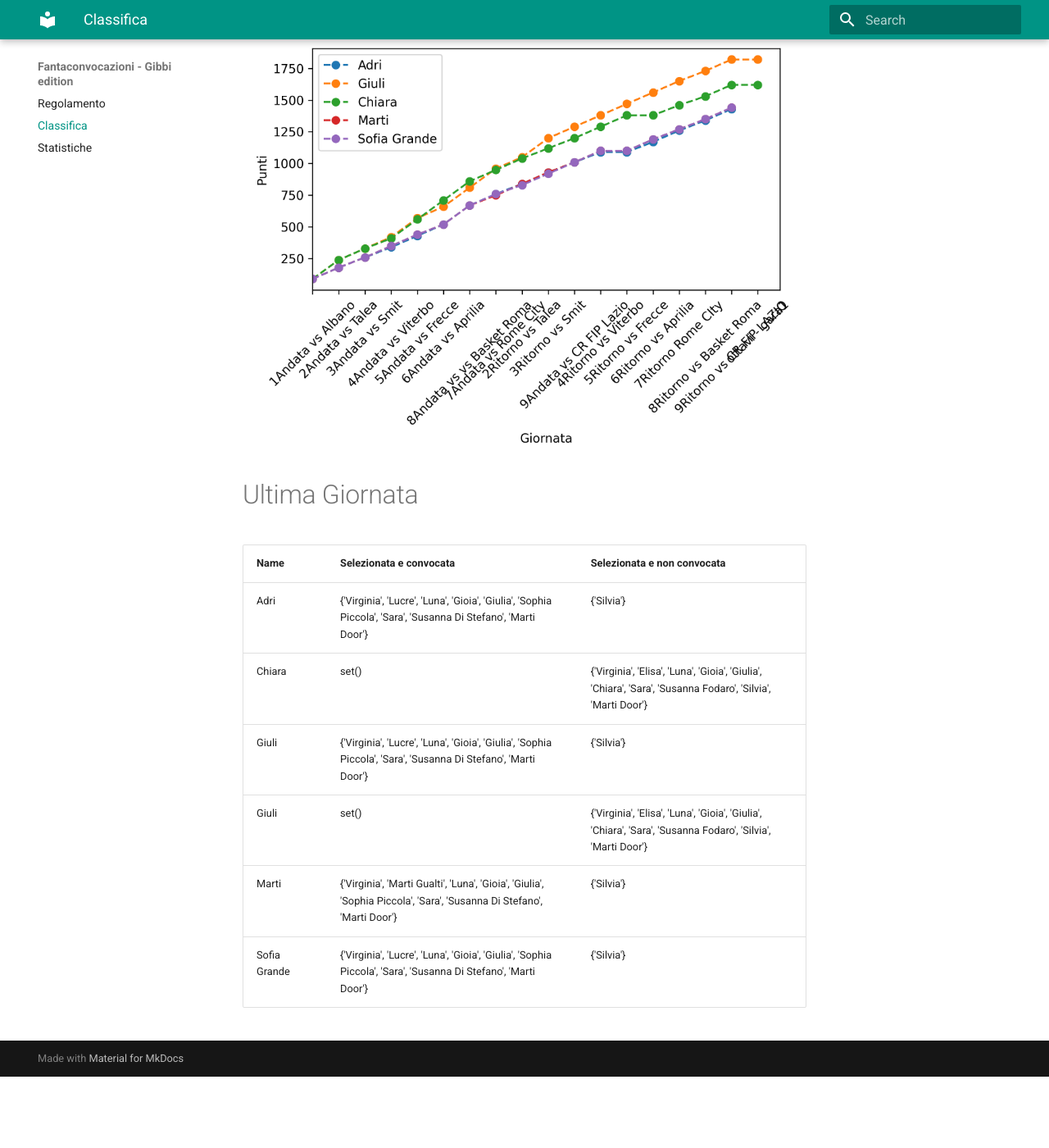
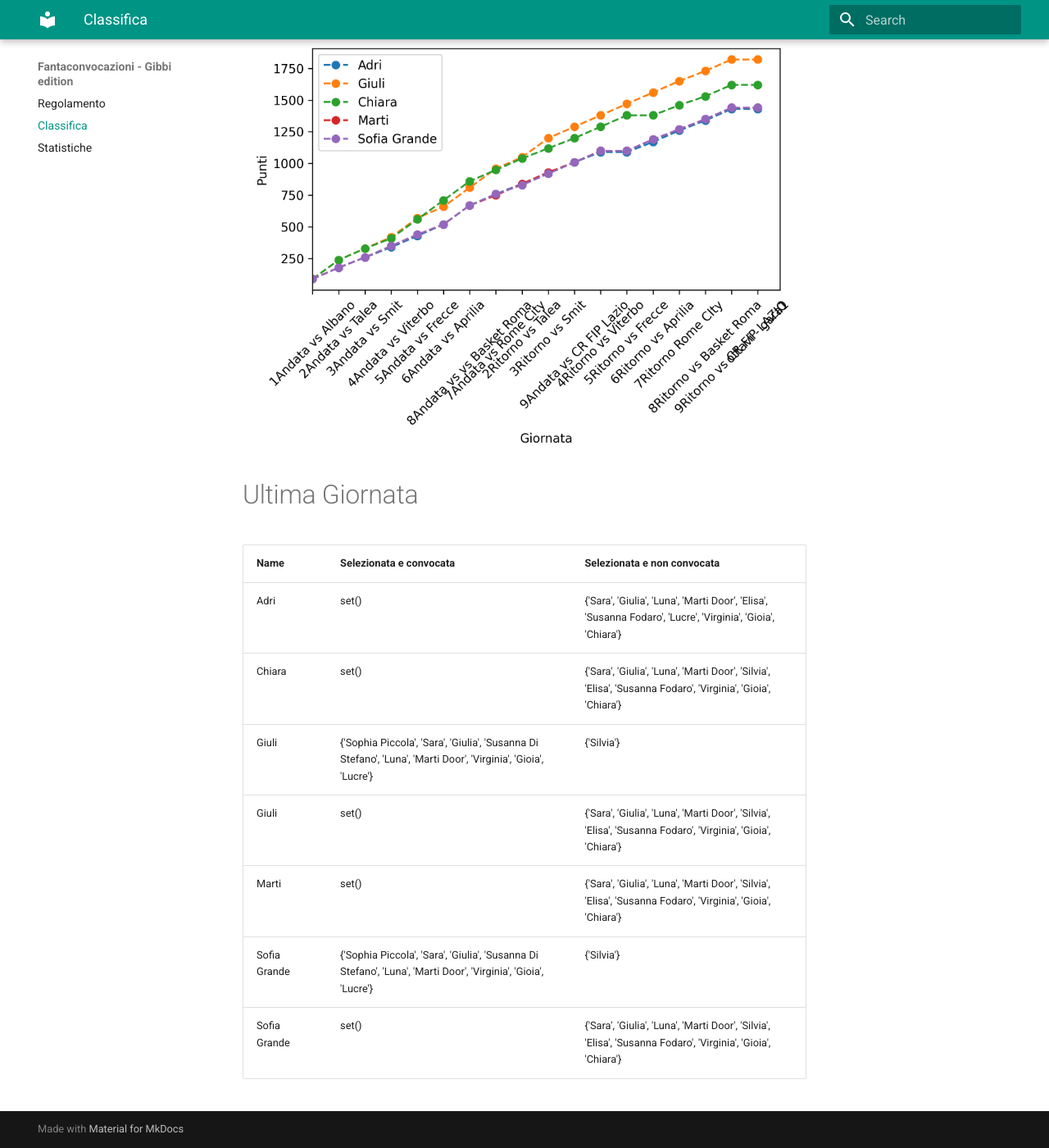
Before and after one commit to martinig94/fantagibbi, an MkDocs documentation site: the page built from docs/Classifica.md, in a window 1280 px wide and 1400 px high, scrolled down 565 px. Shown: the whole window at 82% size. Built offline with MkDocs 1.6.1 and Material for MkDocs 9.7.7, drawn with Linux system fonts in a browser that asks for light colours; before the commit the page ends 1878 px from its top, so only the background shows below that.

Commit message:
Auto-update from main.py

```diff
--- a/docs/Classifica.md
+++ b/docs/Classifica.md
@@ -16,12 +16,13 @@
 
 # Ultima Giornata
 <!-- START_TABLE CORRECT -->
-| Name         | Selezionata e convocata                                                                                               | Selezionata e non convocata                                                                                  |
-|:-------------|:----------------------------------------------------------------------------------------------------------------------|:-------------------------------------------------------------------------------------------------------------|
-| Adri         | {'Virginia', 'Lucre', 'Luna', 'Gioia', 'Giulia', 'Sophia Piccola', 'Sara', 'Susanna Di Stefano', 'Marti Door'}        | {'Silvia'}                                                                                                   |
-| Chiara       | set()                                                                                                                 | {'Virginia', 'Elisa', 'Luna', 'Gioia', 'Giulia', 'Chiara', 'Sara', 'Susanna Fodaro', 'Silvia', 'Marti Door'} |
-| Giuli        | {'Virginia', 'Lucre', 'Luna', 'Gioia', 'Giulia', 'Sophia Piccola', 'Sara', 'Susanna Di Stefano', 'Marti Door'}        | {'Silvia'}                                                                                                   |
-| Giuli        | set()                                                                                                                 | {'Virginia', 'Elisa', 'Luna', 'Gioia', 'Giulia', 'Chiara', 'Sara', 'Susanna Fodaro', 'Silvia', 'Marti Door'} |
-| Marti        | {'Virginia', 'Marti Gualti', 'Luna', 'Gioia', 'Giulia', 'Sophia Piccola', 'Sara', 'Susanna Di Stefano', 'Marti Door'} | {'Silvia'}                                                                                                   |
-| Sofia Grande | {'Virginia', 'Lucre', 'Luna', 'Gioia', 'Giulia', 'Sophia Piccola', 'Sara', 'Susanna Di Stefano', 'Marti Door'}        | {'Silvia'}                                                                                                   |
+| Name         | Selezionata e convocata                                                                                        | Selezionata e non convocata                                                                                  |
+|:-------------|:---------------------------------------------------------------------------------------------------------------|:-------------------------------------------------------------------------------------------------------------|
+| Adri         | set()                                                                                                          | {'Sara', 'Giulia', 'Luna', 'Marti Door', 'Elisa', 'Susanna Fodaro', 'Lucre', 'Virginia', 'Gioia', 'Chiara'}  |
+| Chiara       | set()                                                                                                          | {'Sara', 'Giulia', 'Luna', 'Marti Door', 'Silvia', 'Elisa', 'Susanna Fodaro', 'Virginia', 'Gioia', 'Chiara'} |
+| Giuli        | {'Sophia Piccola', 'Sara', 'Giulia', 'Susanna Di Stefano', 'Luna', 'Marti Door', 'Virginia', 'Gioia', 'Lucre'} | {'Silvia'}                                                                                                   |
+| Giuli        | set()                                                                                                          | {'Sara', 'Giulia', 'Luna', 'Marti Door', 'Silvia', 'Elisa', 'Susanna Fodaro', 'Virginia', 'Gioia', 'Chiara'} |
+| Marti        | set()                                                                                                          | {'Sara', 'Giulia', 'Luna', 'Marti Door', 'Silvia', 'Elisa', 'Susanna Fodaro', 'Virginia', 'Gioia', 'Chiara'} |
+| Sofia Grande | {'Sophia Piccola', 'Sara', 'Giulia', 'Susanna Di Stefano', 'Luna', 'Marti Door', 'Virginia', 'Gioia', 'Lucre'} | {'Silvia'}                                                                                                   |
+| Sofia Grande | set()                                                                                                          | {'Sara', 'Giulia', 'Luna', 'Marti Door', 'Silvia', 'Elisa', 'Susanna Fodaro', 'Virginia', 'Gioia', 'Chiara'} |
 <!-- END_TABLE CORRECT -->
```
Also changed, not shown: docs/images/most_selected_players.png, docs/images/trend_points.png.
